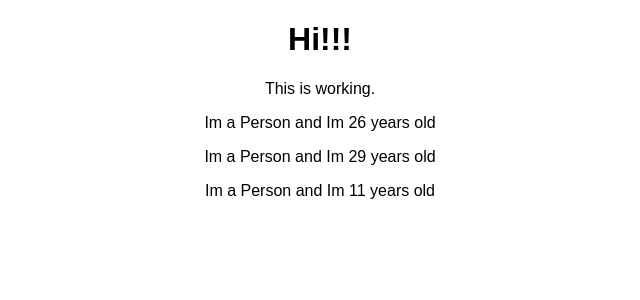
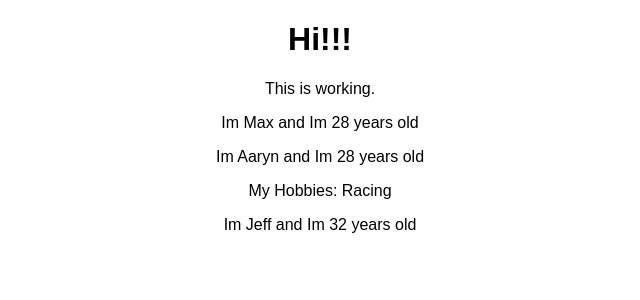
Before and after one commit to aabiro/react-app, a React (Create React App) app: page / in a window 1280 px wide. Shown: the top 300 px of the page, without its empty margins (320-960 px from the left). Built offline with nearby package versions, Linux system fonts and the light colour scheme.

Commit message:
using props in component

```diff
--- a/src/App.js
+++ b/src/App.js
@@ -9,9 +9,9 @@ class App extends Component {
       <div className="App">
         <h1>Hi!!!</h1>
         <p>This is working.</p>
-        <Person />
-        <Person />
-        <Person />
+        <Person name="Max" age="28" />
+        <Person name="Aaryn" age='28'>My Hobbies: Racing</Person>
+        <Person name="Jeff" age='32'/>
       </div>
     );
     //return React.createElement('div', null, React.createElement('h1', {className: 'App'}, 'Hi, I\'m a React App!!'));
--- a/src/Person/Person.js
+++ b/src/Person/Person.js
@@ -7,10 +7,15 @@
 
 import React from 'react';
 
-const person = () => {
+const person = (props) => {
     //return some JSX -looks like HTML, with some dynamic Javascript content
-    return <p>Im a Person and Im {Math.floor(Math.random() * 30)} years old</p>
-
+    //return <p>Im a Person and Im {Math.floor(Math.random() * 30)} years old</p>
+    //dynamic content set from outside tags
+    return (
+      <div>
+          <p>Im {props.name} and Im {props.age} years old</p>
+          <p>{props.children}</p>
+      </div>)
 };
 
 
```
